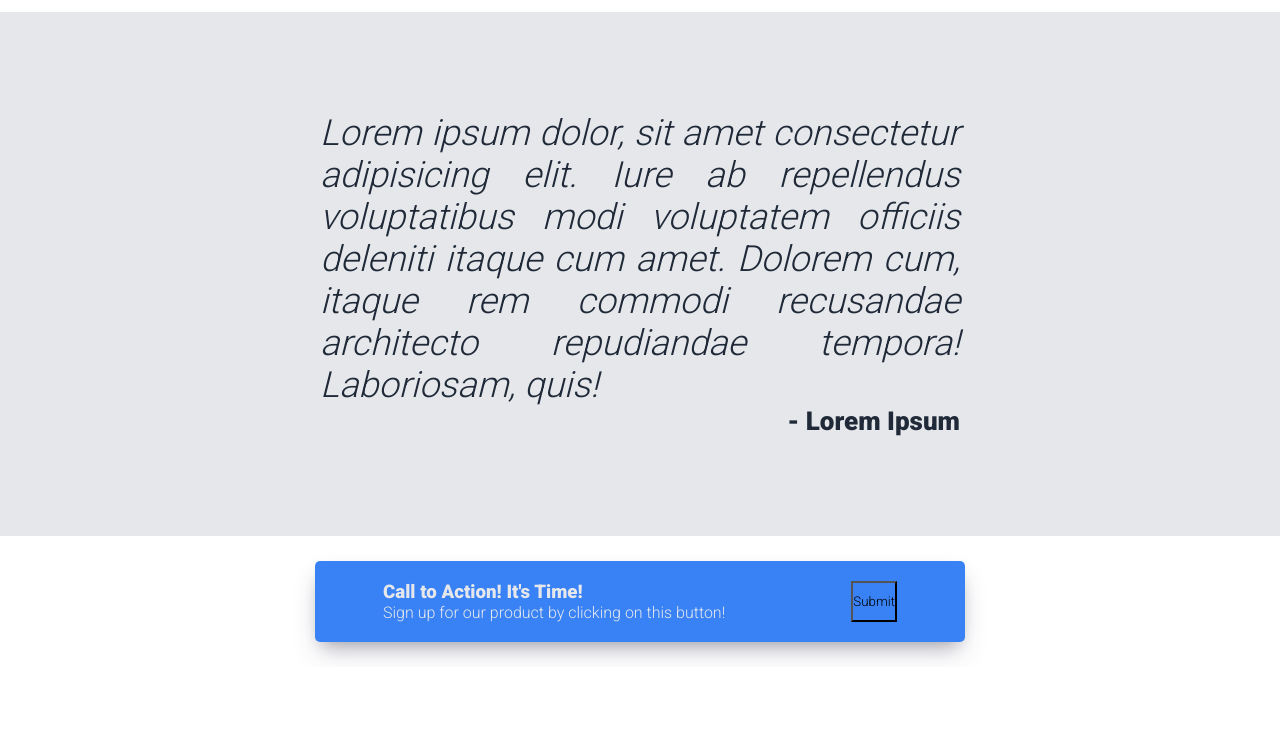
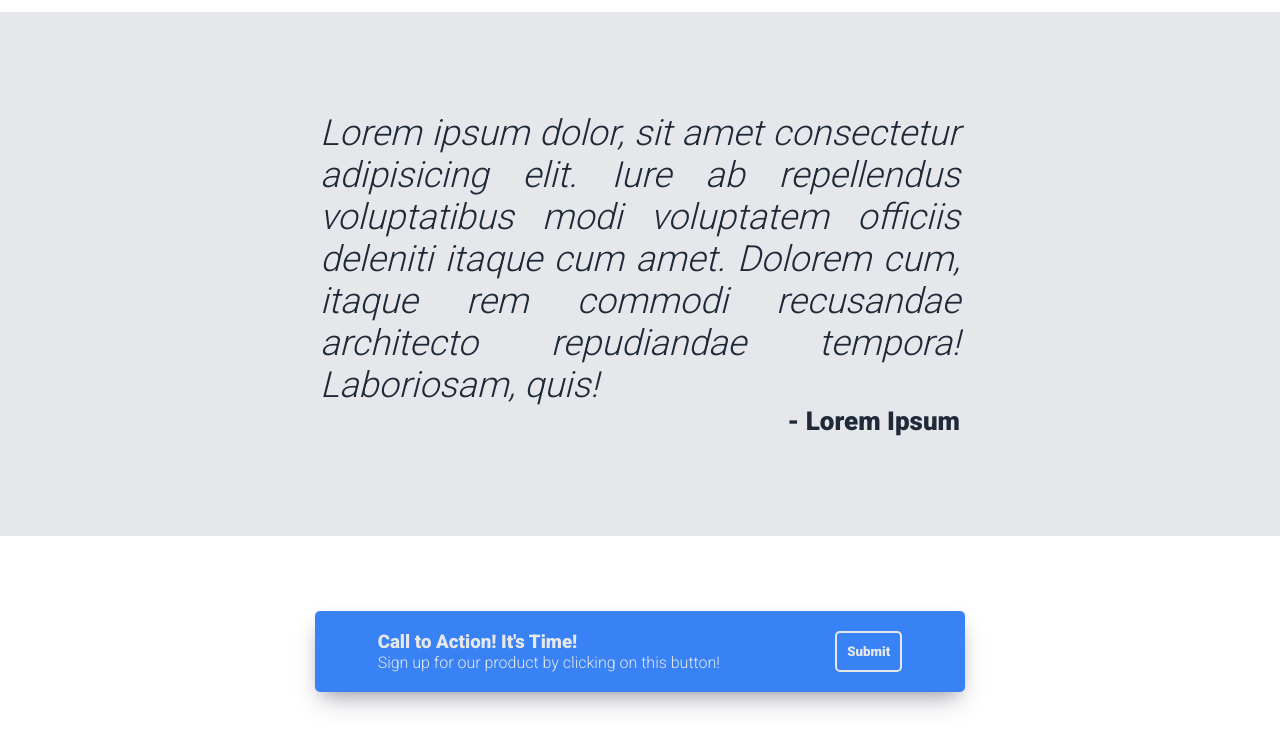
Before and after one commit to zacharyvacek/landing-page, a plain HTML site: page index.html in a window 1280 px wide. Shown: the part 898-1646 px from the top of the page. Before the commit the page ends 1565 px from the top, so only its background shows below. Drawn offline with Linux system fonts and the light colour scheme.

Commit message:
style call to action div

```diff
--- a/main.css
+++ b/main.css
@@ -73,7 +73,6 @@ header a {
     padding: 3px 10px;
     border-radius: 5px;
     border: none;
-    box-shadow: rgba(0, 0, 0, 0.25) 0px 14px 28px, rgba(0, 0, 0, 0.22) 0px 10px 10px;
 }
 
 .about-img img {
@@ -140,6 +139,10 @@ header a {
 
 /* CALL TO ACTION */
 
+.call {
+    margin: 75px auto;
+}
+
 .call-div {
     display: flex;
     justify-content: space-around;
@@ -154,4 +157,10 @@ header a {
 
 .call-div button {
     background-color: #3882f6;
+    color: #e5e7eb;
+    border: 2px solid #e5e7eb;
+    font-weight: bolder;
+    padding: 3px 10px;
+    border-radius: 5px;
+
 }
```
